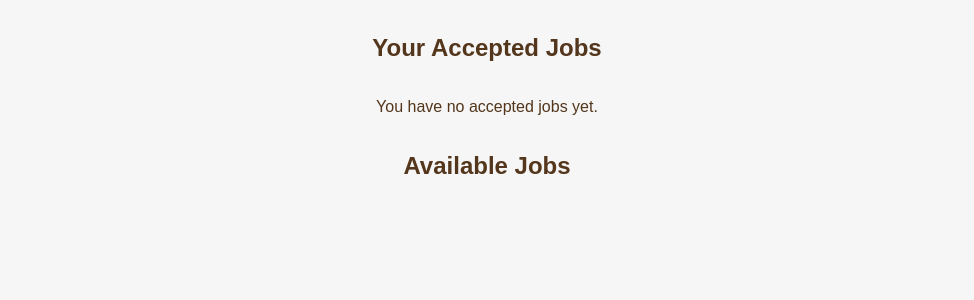
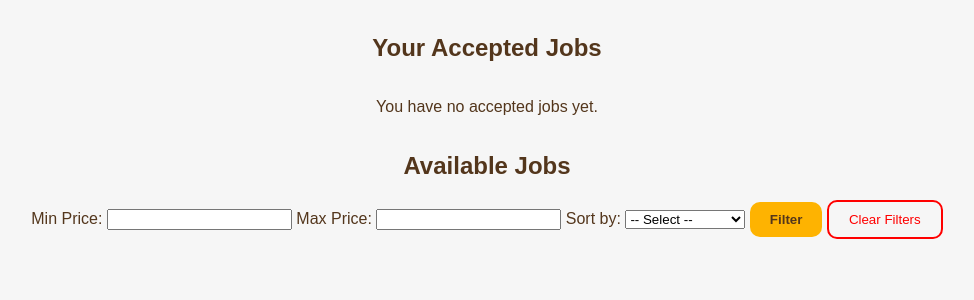
Before and after one commit to aleesssa/BeeBuzz, a Flask app: page /request/jobs in a window 1280 px wide; the page is wider, and only the part inside the window is pictured. Shown: the part 173-473 px from the top of that part, without its empty margins (193-1167 px from the left). Run offline with Flask 3, Linux system fonts and the light colour scheme.

Commit message:
added sort and filtering jobs

```diff
--- a/routes/request_routes.py
+++ b/routes/request_routes.py
@@ -85,7 +85,35 @@ def show_jobs():
     if runner_id:
         accepted_jobs = Request.query.filter_by(status="accepted", runner_id=runner_id).all()
 
-    available_jobs = Request.query.filter_by(status="requested").all()
+    available_jobs_query = Request.query.filter_by(status="requested")
+
+    min_price = request.args.get('min_price', type=float)
+    max_price = request.args.get('max_price', type=float)
+    sort_by = request.args.get('sort_by')
+    pickup_location = request.args.get('pickup_location')
+    dropoff_location = request.args.get('dropoff_location')
+
+    if min_price is not None:
+        available_jobs_query = available_jobs_query.filter(Request.price_offer >= min_price)
+    if max_price is not None:
+        available_jobs_query = available_jobs_query.filter(Request.price_offer <= max_price)
+
+    if pickup_location:
+        available_jobs_query = available_jobs_query.filter(Request.pickup_location.ilike(f"%{pickup_location}%"))
+    if dropoff_location:
+        available_jobs_query = available_jobs_query.filter(Request.dropoff_location.ilike(f"%{dropoff_location}%"))
+
+    if sort_by == "time":
+        available_jobs_query = available_jobs_query.order_by(Request.time)
+    elif sort_by == "price":
+        available_jobs_query = available_jobs_query.order_by(Request.price_offer)
+    elif sort_by == "pickup_location":
+        available_jobs_query = available_jobs_query.order_by(Request.pickup_location)
+    elif sort_by == "dropoff_location":
+        available_jobs_query = available_jobs_query.order_by(Request.dropoff_location)
+
+    available_jobs = available_jobs_query.all()
+
     return render_template("job.html", jobs=available_jobs, accepted_jobs=accepted_jobs)
 
 @request_bp.route('/jobs/details/<int:request_id>')
--- a/templates/job.html
+++ b/templates/job.html
@@ -36,6 +36,29 @@
 {% endif %}
 
        <h2>Available Jobs</h2>
+
+       <form method="GET" action="{{ url_for('request_bp.show_jobs')}}">
+        <label for="min_price">Min Price:</label>
+        <input type="number" name="min_price" step="0.01" value="{{ request.args.get('min_price', '') }}">
+
+        <label for="max_price">Max Price:</label>
+        <input type="number" name="max_price" step="0.01" value="{{ request.args.get('max_price', '') }}">
+
+        <label for="sort_by">Sort by:</label>
+        <select name="sort_by">
+            <option value="">-- Select --</option>
+            <option value="time" {% if request.args.get('sort_by') == 'time' %}selected{% endif %}>Time</option>
+            <option value="price_offer" {% if request.args.get('sort_by') == 'price_offer' %}selected{% endif %}>Price</option>
+            <option value="pickup_location" {% if request.args.get('sort_by') == 'pickup_location' %}selected{% endif %}>Pickup Location</option>
+            <option value="dropoff_location" {% if request.args.get('sort_by') == 'dropoff_location' %}selected{% endif %}>Dropoff Location</option>
+        </select>
+        <input type="submit" value="Filter" class="submit_button">
+
+        <a href="{{ url_for('request_bp.show_jobs') }}">
+        <button type="button" class="cancel_button">Clear Filters</button>
+        </a>
+       </form>
+
        <div class="job_container">
         {% for job in jobs %}
         <div class="job_card">
```
